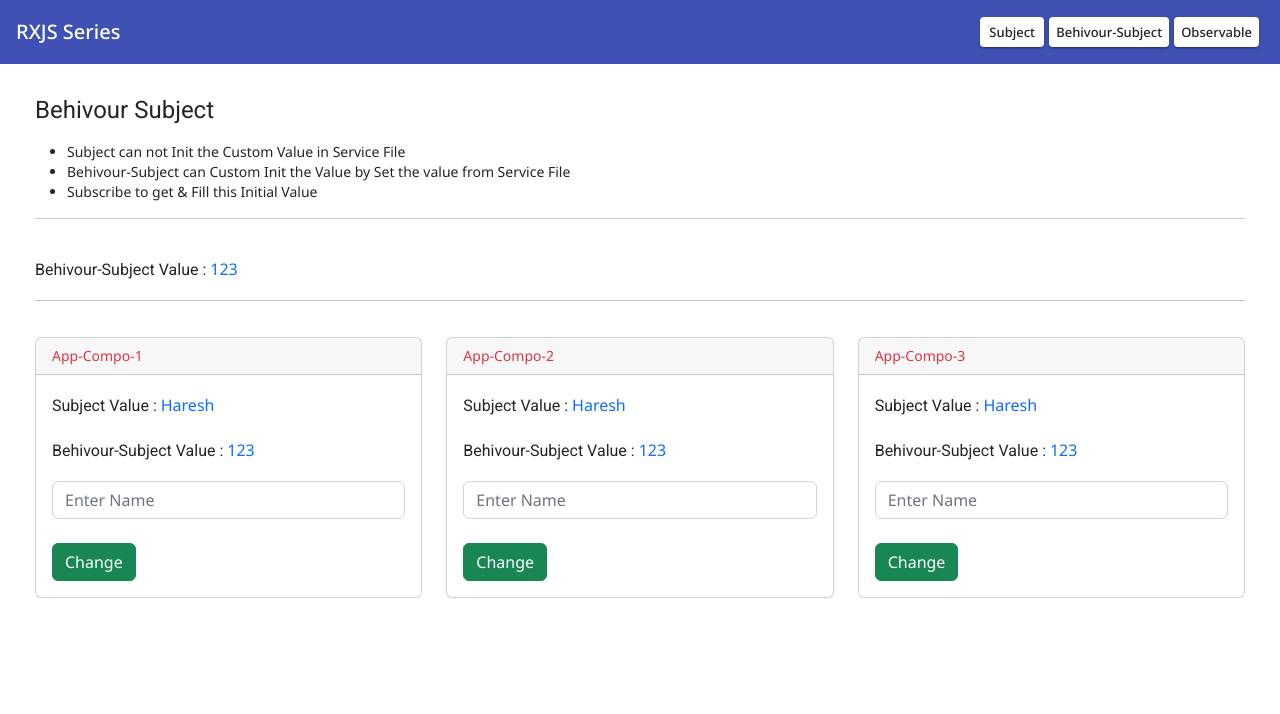
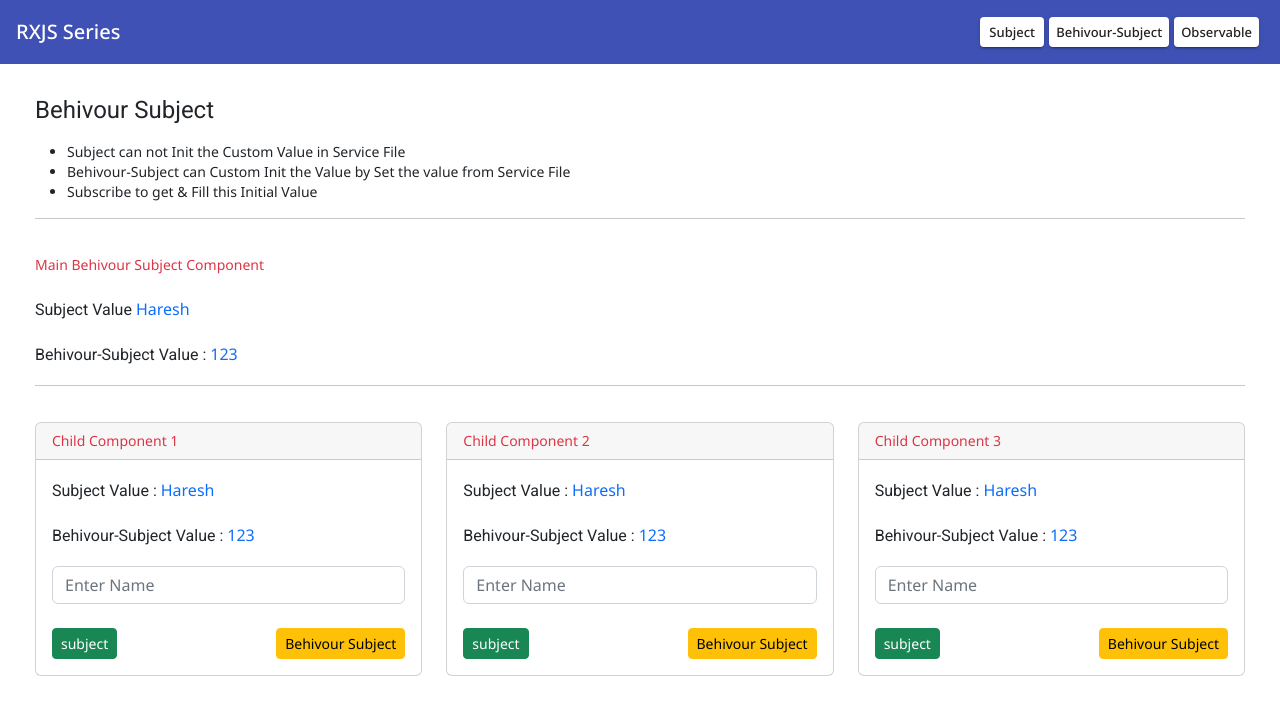
Before and after one commit to Haresh-thumar/rxjs-learning, an Angular app: page /behivour-Subject in a window 1280 px wide. Shown: the top 714 px of the page. Built offline with nearby package versions, Linux system fonts and the light colour scheme.

Commit message:
seprate the functions

```diff
--- a/src/app/behivour-subject/behivour-subject.component.html
+++ b/src/app/behivour-subject/behivour-subject.component.html
@@ -6,7 +6,11 @@
 </ul>
 <hr>
 <br>
-<!-- <h3>Subject Value <span class="text-primary">{{subjectValue}}</span></h3> -->
+<div class="card-header text-danger">
+  Main Behivour Subject Component
+</div>
+<br>
+<h3>Subject Value <span class="text-primary">{{subjectValue}}</span></h3>
 <h3>Behivour-Subject Value : <span class="text-primary">{{BehivourSubjectValue}}</span></h3>
 <hr>
 <br>
--- a/src/app/behivour-subject/behivour-subject.component.ts
+++ b/src/app/behivour-subject/behivour-subject.component.ts
@@ -9,7 +9,7 @@ import { Component, OnInit } from '@angular/core';
 export class BehivourSubjectComponent implements OnInit {
 
   /*----- Custom Init Value in Subject -----*/
-  // subjectValue: string = 'Haresh';
+  subjectValue: string = 'Haresh';
 
   /*----- ByDefault Init Value set From Service File Using Behivour-Subject ------*/
   BehivourSubjectValue!: string;
@@ -18,7 +18,7 @@ export class BehivourSubjectComponent implements OnInit {
 
   ngOnInit(): void {
     /*---- Subject Value get From Service File ----*/
-    // this._designUtility.subjectValue.subscribe((res) => this.subjectValue = res);
+    this._designUtility.subjectValue.subscribe((res) => this.subjectValue = res);
 
     /*---- Subject Value get From Service File ----*/
     this._designUtility.BehivourSubjectValue.subscribe((res) => this.BehivourSubjectValue = res);
--- a/src/app/behivour-subject/compo1/compo1.component.html
+++ b/src/app/behivour-subject/compo1/compo1.component.html
@@ -1,11 +1,14 @@
 <div class="card">
   <div class="card-header text-danger">
-    App-Compo-1
+    Child Component 1
   </div>
   <div class="card-body">
     <h3 class="card-title">Subject Value : <span class="text-primary">{{subjectValue}}</span></h3>
     <h3 class="card-title">Behivour-Subject Value : <span class="text-primary">{{BehivourSubjectValue}}</span></h3>
     <input type="text" class="form-control mt-0 mb-4" placeholder="Enter Name" #uname>
-    <button class="btn btn-success" (click)="onChange(uname)">Change</button>
+    <div class="d-flex align-items-center justify-content-between">
+      <button class="btn btn-success btn-sm" (click)="subjectChange(uname)">subject</button>
+      <button class="btn btn-warning btn-sm" (click)="bhvSubjectChange(uname)">Behivour Subject</button>
+    </div>
   </div>
 </div>
--- a/src/app/behivour-subject/compo1/compo1.component.ts
+++ b/src/app/behivour-subject/compo1/compo1.component.ts
@@ -20,16 +20,20 @@ export class Compo1Component implements OnInit {
     this._designUtility.BehivourSubjectValue.subscribe((res) => this.BehivourSubjectValue = res);
   }
 
-  onChange(uname: any) {
+  subjectChange(uname: any) {
     console.log(uname.value);
     /*---- Response Assign in Subject Value ----*/
     this.subjectValue = uname.value;
 
+    /*---- Subject Value get From Service File ----*/
+    this._designUtility.subjectValue.next(uname.value);
+  }
+
+  bhvSubjectChange(uname: any) {
+    console.log(uname.value);
+
     /*---- Response Assign in Behivour-Subject Value ----*/
     this.BehivourSubjectValue = uname.value;
-
-    /*---- Subject Value get From Service File ----*/
-    this._designUtility.subjectValue.next(uname.value);
 
     /*---- Subject Value get From Service File ----*/
     this._designUtility.BehivourSubjectValue.next(uname.value);
--- a/src/app/behivour-subject/compo2/compo2.component.html
+++ b/src/app/behivour-subject/compo2/compo2.component.html
@@ -1,11 +1,14 @@
 <div class="card">
   <div class="card-header text-danger">
-    App-Compo-2
+    Child Component 2
   </div>
   <div class="card-body">
     <h3 class="card-title">Subject Value : <span class="text-primary">{{subjectValue}}</span></h3>
     <h3 class="card-title">Behivour-Subject Value : <span class="text-primary">{{BehivourSubjectValue}}</span></h3>
     <input type="text" class="form-control mt-0 mb-4" placeholder="Enter Name" #uname>
-    <button class="btn btn-success" (click)="onChange(uname)">Change</button>
+    <div class="d-flex align-items-center justify-content-between">
+      <button class="btn btn-success btn-sm" (click)="subjectChange(uname)">subject</button>
+      <button class="btn btn-warning btn-sm" (click)="bhvSubjectChange(uname)">Behivour Subject</button>
+    </div>
   </div>
 </div>
--- a/src/app/behivour-subject/compo2/compo2.component.ts
+++ b/src/app/behivour-subject/compo2/compo2.component.ts
@@ -20,16 +20,20 @@ export class Compo2Component implements OnInit {
     this._designUtility.BehivourSubjectValue.subscribe((res) => this.BehivourSubjectValue = res);
   }
 
-  onChange(uname: any) {
+  subjectChange(uname: any) {
     console.log(uname.value);
     /*---- Response Assign in Subject Value ----*/
     this.subjectValue = uname.value;
 
+    /*---- Subject Value get From Service File ----*/
+    this._designUtility.subjectValue.next(uname.value);
+  }
+
+  bhvSubjectChange(uname: any) {
+    console.log(uname.value);
+
     /*---- Response Assign in Behivour-Subject Value ----*/
     this.BehivourSubjectValue = uname.value;
-
-    /*---- Subject Value get From Service File ----*/
-    this._designUtility.subjectValue.next(uname.value);
 
     /*---- Subject Value get From Service File ----*/
     this._designUtility.BehivourSubjectValue.next(uname.value);
--- a/src/app/behivour-subject/compo3/compo3.component.html
+++ b/src/app/behivour-subject/compo3/compo3.component.html
@@ -1,11 +1,14 @@
 <div class="card">
   <div class="card-header text-danger">
-    App-Compo-3
+    Child Component 3
   </div>
   <div class="card-body">
     <h3 class="card-title">Subject Value : <span class="text-primary">{{subjectValue}}</span></h3>
     <h3 class="card-title">Behivour-Subject Value : <span class="text-primary">{{BehivourSubjectValue}}</span></h3>
     <input type="text" class="form-control mt-0 mb-4" placeholder="Enter Name" #uname>
-    <button class="btn btn-success" (click)="onChange(uname)">Change</button>
+    <div class="d-flex align-items-center justify-content-between">
+      <button class="btn btn-success btn-sm" (click)="subjectChange(uname)">subject</button>
+      <button class="btn btn-warning btn-sm" (click)="bhvSubjectChange(uname)">Behivour Subject</button>
+    </div>
   </div>
 </div>
--- a/src/app/behivour-subject/compo3/compo3.component.ts
+++ b/src/app/behivour-subject/compo3/compo3.component.ts
@@ -20,16 +20,20 @@ export class Compo3Component implements OnInit {
     this._designUtility.BehivourSubjectValue.subscribe((res) => this.BehivourSubjectValue = res);
   }
 
-  onChange(uname: any) {
+  subjectChange(uname: any) {
     console.log(uname.value);
     /*---- Response Assign in Subject Value ----*/
     this.subjectValue = uname.value;
 
+    /*---- Subject Value get From Service File ----*/
+    this._designUtility.subjectValue.next(uname.value);
+  }
+
+  bhvSubjectChange(uname: any) {
+    console.log(uname.value);
+
     /*---- Response Assign in Behivour-Subject Value ----*/
     this.BehivourSubjectValue = uname.value;
-
-    /*---- Subject Value get From Service File ----*/
-    this._designUtility.subjectValue.next(uname.value);
 
     /*---- Subject Value get From Service File ----*/
     this._designUtility.BehivourSubjectValue.next(uname.value);
```
